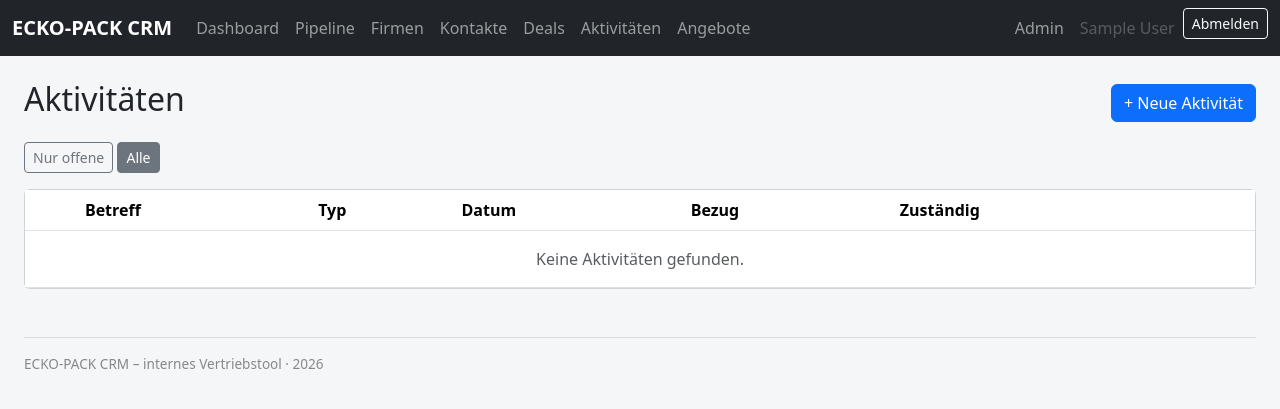
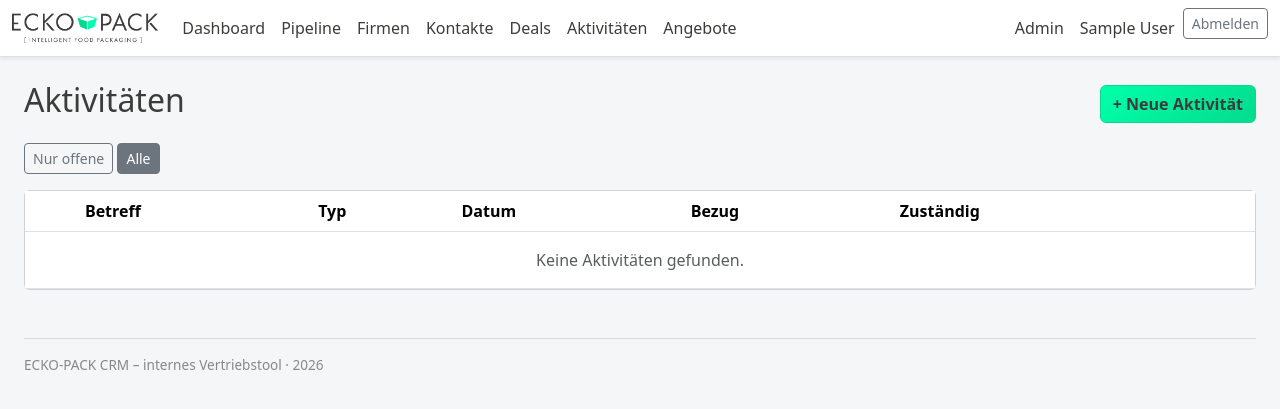
Before and after one commit to eckopack/crm, a Django app: page /aktivitaeten/ in a window 1280 px wide. Shown: the top 409 px of the page. Run offline with Django 5.2, Linux system fonts and the light colour scheme; the visitor is signed in with stand-in values (Sample User, id 1); data that the repository does not hold is empty.

Commit message:
Logo und Markenfarben

```diff
--- a/vertrieb/templates/vertrieb/base.html
+++ b/vertrieb/templates/vertrieb/base.html
@@ -5,22 +5,60 @@
     <meta charset="UTF-8">
     <meta name="viewport" content="width=device-width, initial-scale=1">
     <title>{% block title %}ECKO-PACK CRM{% endblock %}</title>
+    <link rel="icon" type="image/png" sizes="32x32" href="{% static 'img/eckopack-icon-32.png' %}">
+    <link rel="icon" type="image/png" sizes="16x16" href="{% static 'img/eckopack-icon-16.png' %}">
+    <link rel="apple-touch-icon" sizes="180x180" href="{% static 'img/eckopack-icon-180.png' %}">
     <link href="https://cdn.jsdelivr.net/npm/bootstrap@5.3.3/dist/css/bootstrap.min.css" rel="stylesheet">
     <style>
-        body { background-color: #f5f6f8; }
+        :root {
+            --ecko-dark: #3c3c3b;
+            --ecko-mint: #00ffaa;
+            --ecko-mint-dark: #05db8e;
+        }
+        body { background-color: #f5f6f8; color: var(--ecko-dark); }
         .navbar-brand { font-weight: 600; }
+        .navbar-brand img { display: block; }
+        .navbar .nav-link { color: var(--ecko-dark); }
+        .navbar .nav-link:hover,
+        .navbar .nav-link.active { color: var(--ecko-mint-dark); }
         .kanban-col { min-width: 260px; max-width: 280px; }
         .kanban-card { cursor: pointer; }
         .table-hover tbody tr:hover { background-color: #eef2f7; }
         .badge-phase { font-size: 0.75rem; }
         footer { color: #888; font-size: 0.85rem; }
+
+        /* ECKO-PACK Markenfarben statt Bootstrap-Standardblau */
+        .btn-primary {
+            background: linear-gradient(135deg, var(--ecko-mint) 0%, var(--ecko-mint-dark) 100%);
+            border-color: var(--ecko-mint-dark);
+            color: var(--ecko-dark);
+            font-weight: 600;
+        }
+        .btn-primary:hover, .btn-primary:focus, .btn-primary:active {
+            background: var(--ecko-mint-dark);
+            border-color: var(--ecko-mint-dark);
+            color: #fff;
+        }
+        .btn-outline-primary {
+            color: var(--ecko-mint-dark);
+            border-color: var(--ecko-mint-dark);
+        }
+        .btn-outline-primary:hover {
+            background-color: var(--ecko-mint-dark);
+            border-color: var(--ecko-mint-dark);
+            color: #fff;
+        }
+        a { color: var(--ecko-mint-dark); }
+        a:hover { color: var(--ecko-dark); }
     </style>
     {% block extra_head %}{% endblock %}
 </head>
 <body>
-<nav class="navbar navbar-expand-lg navbar-dark bg-dark mb-4">
+<nav class="navbar navbar-expand-lg navbar-light bg-white border-bottom shadow-sm mb-4">
     <div class="container-fluid">
-        <a class="navbar-brand" href="{% url 'vertrieb:dashboard' %}">ECKO-PACK CRM</a>
+        <a class="navbar-brand" href="{% url 'vertrieb:dashboard' %}">
+            <img src="{% static 'img/eckopack-logo.png' %}" alt="ECKO-PACK" height="30">
+        </a>
         <button class="navbar-toggler" type="button" data-bs-toggle="collapse" data-bs-target="#navbarNav">
             <span class="navbar-toggler-icon"></span>
         </button>
@@ -43,7 +81,7 @@
                 <li class="nav-item">
                     <form method="post" action="{% url 'logout' %}" class="d-inline">
                         {% csrf_token %}
-                        <button type="submit" class="btn btn-sm btn-outline-light">Abmelden</button>
+                        <button type="submit" class="btn btn-sm btn-outline-secondary">Abmelden</button>
                     </form>
                 </li>
             </ul>
```
Also changed, not shown: vertrieb/templates/registration/login.html (+29 -2 lines), static/img/eckopack-icon-16.png (added), static/img/eckopack-icon-180.png (added), static/img/eckopack-icon-192.png (added), static/img/eckopack-icon-32.png (added), static/img/eckopack-icon-48.png (added), static/img/eckopack-icon-512.png (added), static/img/eckopack-icon.png (added), static/img/eckopack-logo.png (added), static/img/favicon.ico (added), 5 other files.
